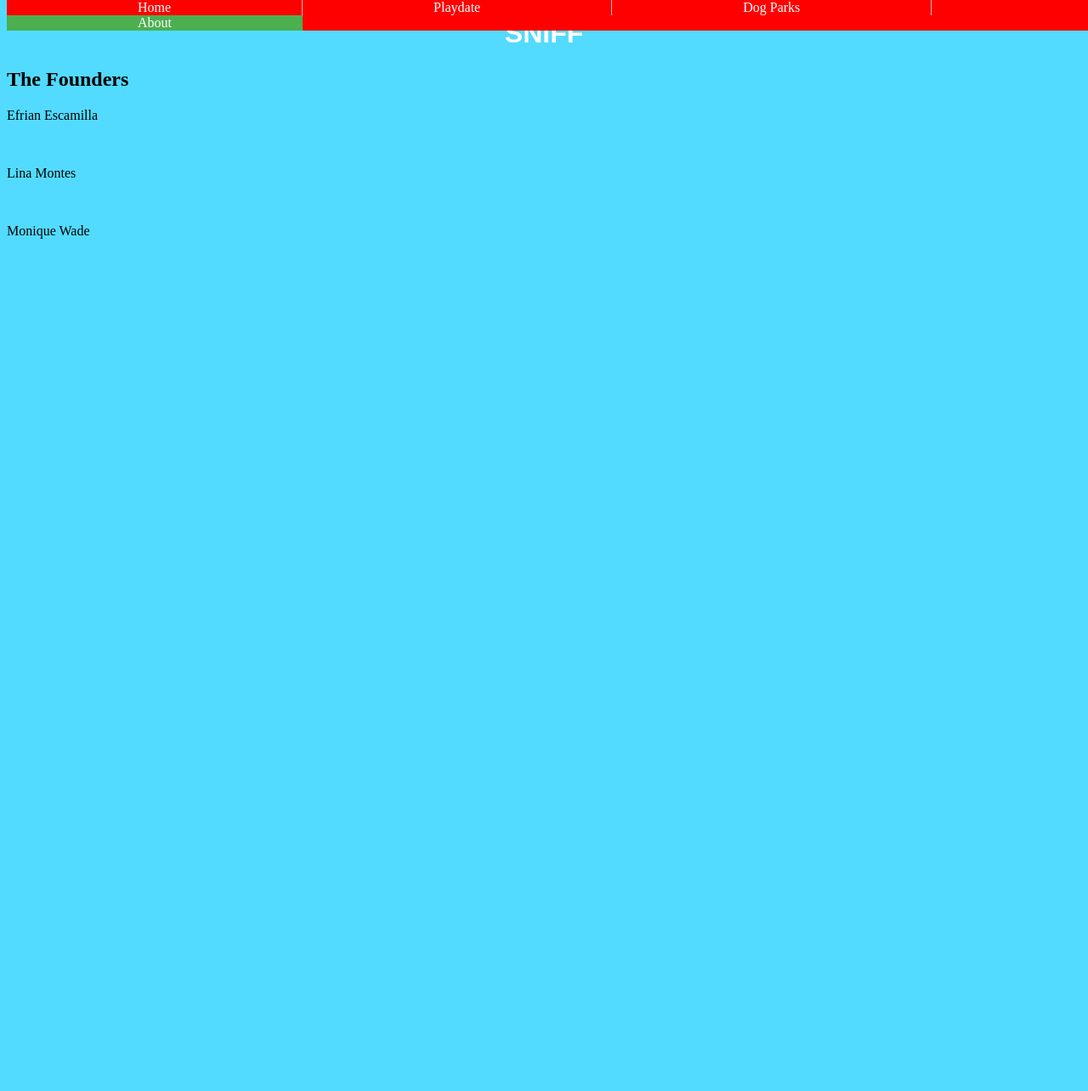
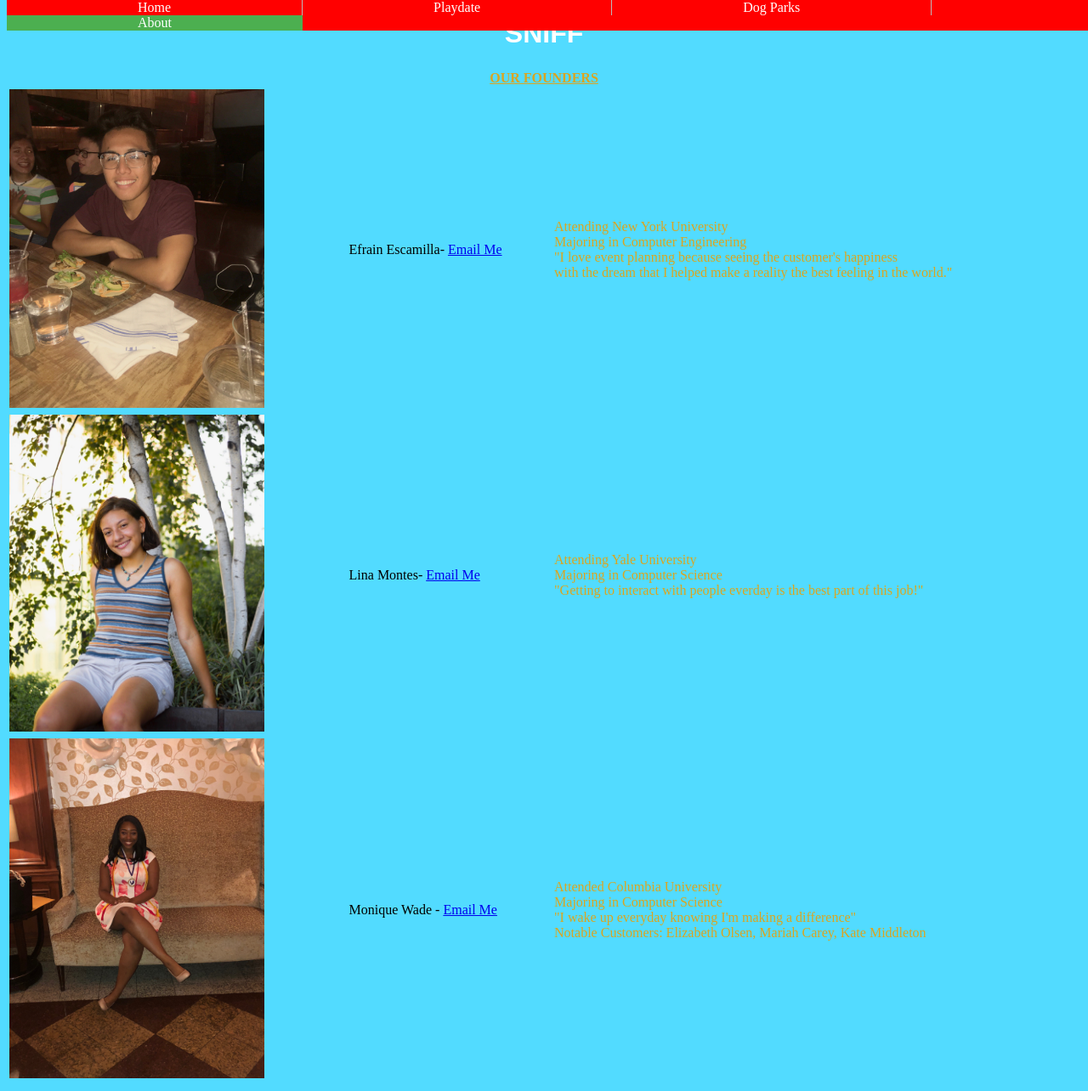
Before and after one commit to linamontes10-zz/sniff, a Python web app: template templates/aboutus.html in a window 1280 px wide. Shown: the whole page at 85% size. Before the commit the page ends 281 px from the top, so only its background shows below. Run offline with Jinja, Linux system fonts and the light colour scheme; the template is opened without the code that fills it, so the values that code supplies are empty.

Commit message:
pics first

```diff
--- a/templates/aboutus.html
+++ b/templates/aboutus.html
@@ -14,7 +14,43 @@
 
   <h1> SNIFF</h1>
 
-  <section>
+
+
+  <table width="100%">
+
+      <tr>
+   <th colspan="3" style="color:goldenrod"> <u>OUR FOUNDERS </u></th>
+    </tr>
+
+    <tr>
+      <td> <img src="/static/images/efrain.jpg" width="300 px"></td>
+      <td>Efrain Escamilla- <a href="mailto:eescamilla@sniffer.org"> Email Me </a></td>
+        <td> <p style="color:goldenrod"> Attending New York University
+          <br> Majoring in Computer Engineering
+          <br> "I love event planning because seeing the customer's happiness
+          <br>with the dream that I helped make a reality the best feeling in the world." </p></td>
+      </tr>
+
+      <tr>
+   <td><img src="/static/images/lina.jpg" width="300 px"> </td>
+   <td> Lina Montes- <a href="mailto:lmontes@sniffer.org"> Email Me </a> </td>
+   <td><p style="color:goldenrod">Attending Yale University
+     <br> Majoring in Computer Science
+     <br> "Getting to interact with people everday is the best part of this job!" </p> </td>
+   </tr>
+
+   <tr>
+   <td><img src="/static/images/Mo.jpg" width="300 px"> </td>
+    <td> Monique Wade - <a href="mailto:mwade@sniffer.org"> Email Me </a> </td>
+     <td> <p style="color:goldenrod">Attended Columbia University
+       <br> Majoring in Computer Science
+       <br> "I wake up everyday knowing I'm making a difference"
+        <br> Notable Customers: Elizabeth Olsen, Mariah Carey, Kate Middleton </p></td>
+   </tr>
+
+</table>
+
+  <!-- <section>
 <h2> The Founders </h2>
 
 <p>Efrian Escamilla </p> <img src />
@@ -25,7 +61,7 @@
 <br/>
 
 </section>
-
+ -->
 
 
 </body>
```
Also changed, not shown: static/images/Mo.JPG (added), static/images/efrain.JPG (added), static/images/lina.JPG (added).
